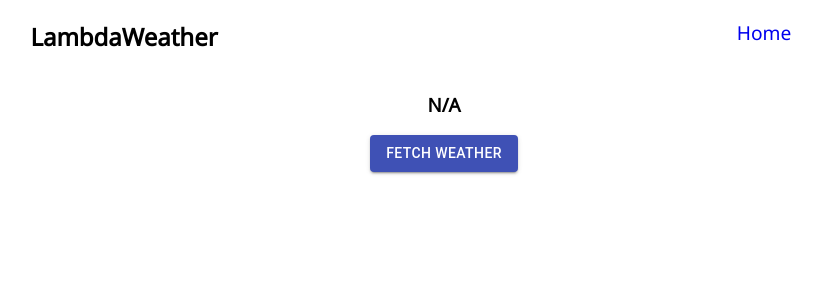
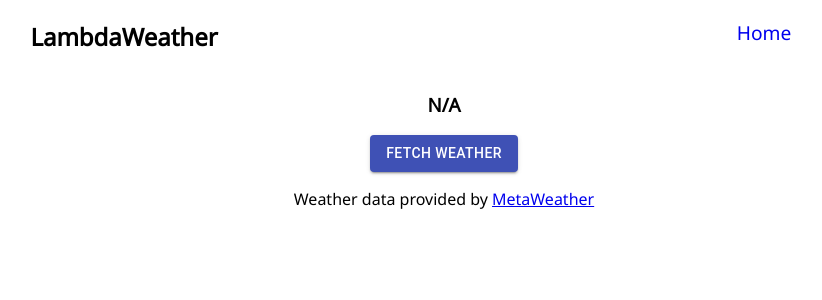
Before and after one commit to bloominstituteoftechnology/React-Redux-App, a React (Create React App) app in the folder app/: page / in a window 1280 px wide. Shown: the top 300 px of the page, without its empty margins (196-1018 px from the left). Built offline with nearby package versions, Linux system fonts and the light colour scheme.

Commit message:
added weather data source credit

```diff
--- a/app/src/App.js
+++ b/app/src/App.js
@@ -3,12 +3,14 @@ import './App.css';
 
 import Header from './components/header/Header';
 import Weather from './components/weather/Weather';
+import Footer from './components/footer/Footer';
 
 function App() {
   return (
     <div className="App">
       <Header />
       <Weather />
+      <Footer />
     </div>
   );
 }
--- /dev/null
+++ b/app/src/components/footer/Footer.js
@@ -0,0 +1,11 @@
+import React from 'react';
+
+const Footer = props => {
+    return (
+        <div className='site-footer'>
+            <p>Weather data provided by <a href='https://www.metaweather.com/'>MetaWeather</a></p>
+        </div>
+    );
+};
+
+export default Footer;
```
